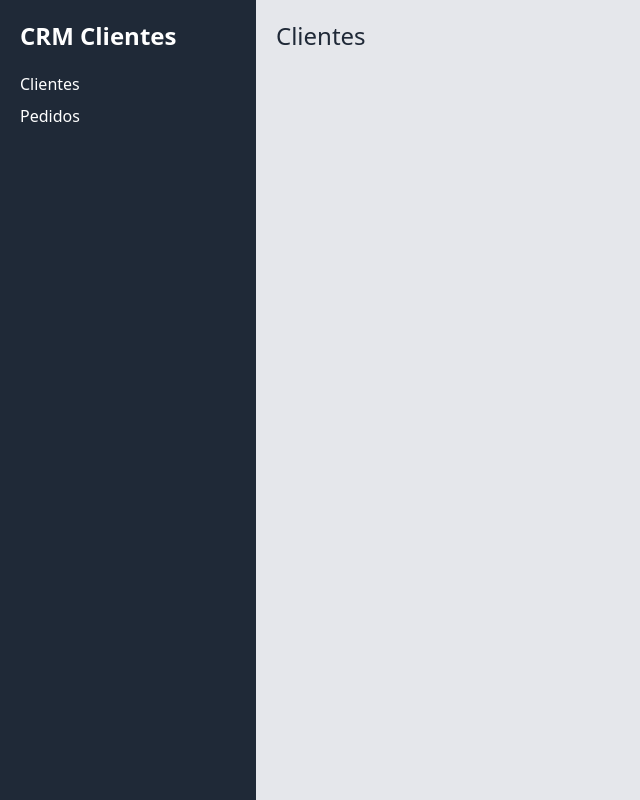
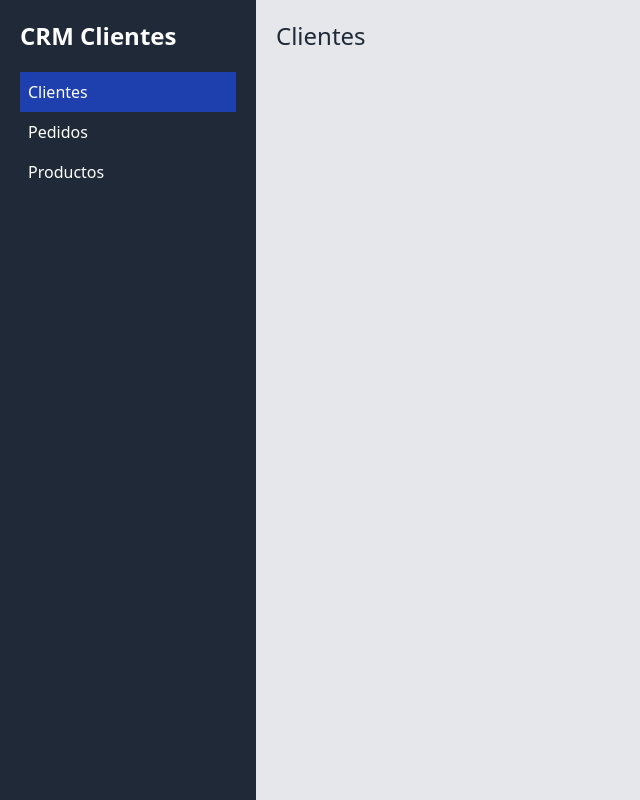
Before and after one commit to MaikolSoro/crmcliente, a Next.js app: page / in a window 1280 px wide. Shown: the whole page, without its empty margins (0-640 px from the left). Built offline with nearby package versions, Linux system fonts and the light colour scheme.

Commit message:
Terminando el menú de navegación

```diff
--- a/components/Sidebar.js
+++ b/components/Sidebar.js
@@ -1,25 +1,40 @@
 import React from 'react';
 import Link from 'next/link';
+import { useRouter } from 'next/router';
 
 const Sidebar = () => {
+
+	// routing de next
+
+	const router = useRouter();
+
+
 	return (
 		<aside className="bg-gray-800 sm:w-1/3 xl:w-1/5 sm:min-h-screen p-5">
 			<div>
 				<p className="text-white text-2xl font-black">CRM Clientes</p>
 			</div>
 			<nav className="mt-5 list-none">
-				<li>
+				<li className={router.pathname === "/" ? "bg-blue-800 p-2" : "p-2"}>
 					<Link href="/">
-						<a className="text-white mb-2 block">
+						<a className="text-white block">
 							Clientes
 						</a>
 					</Link>
 				</li>
 
-				<li>
+				<li  className={router.pathname === "/pedidos" ? "bg-blue-800 p-2" : "p-2"}>
 					<Link href="/pedidos">
-						<a className="text-white mb-2 block">
+						<a className="text-white block">
 							Pedidos
+						</a>
+					</Link>
+				</li>
+
+				<li  className={router.pathname === "/productos" ? "bg-blue-800 p-2" : "p-2"}>
+					<Link href="/productos">
+						<a className="text-white block">
+							Productos
 						</a>
 					</Link>
 				</li>
```
